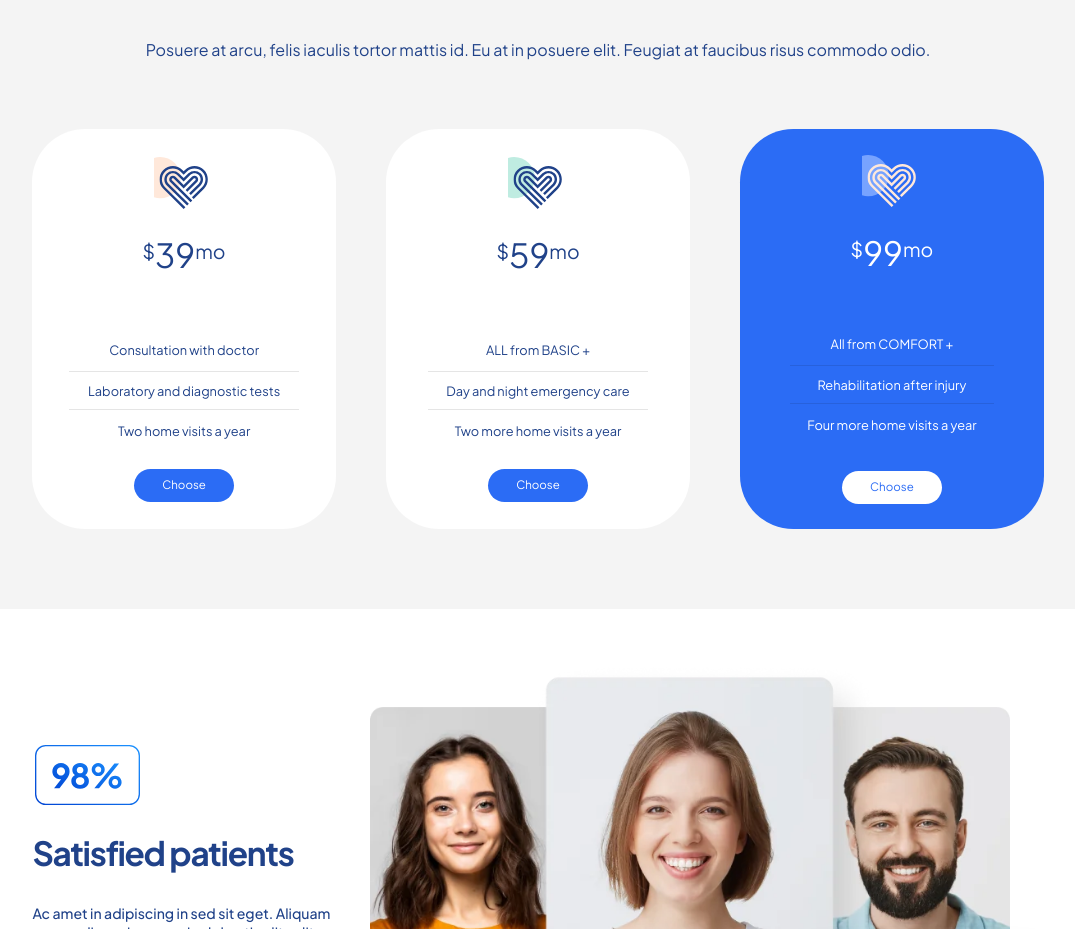
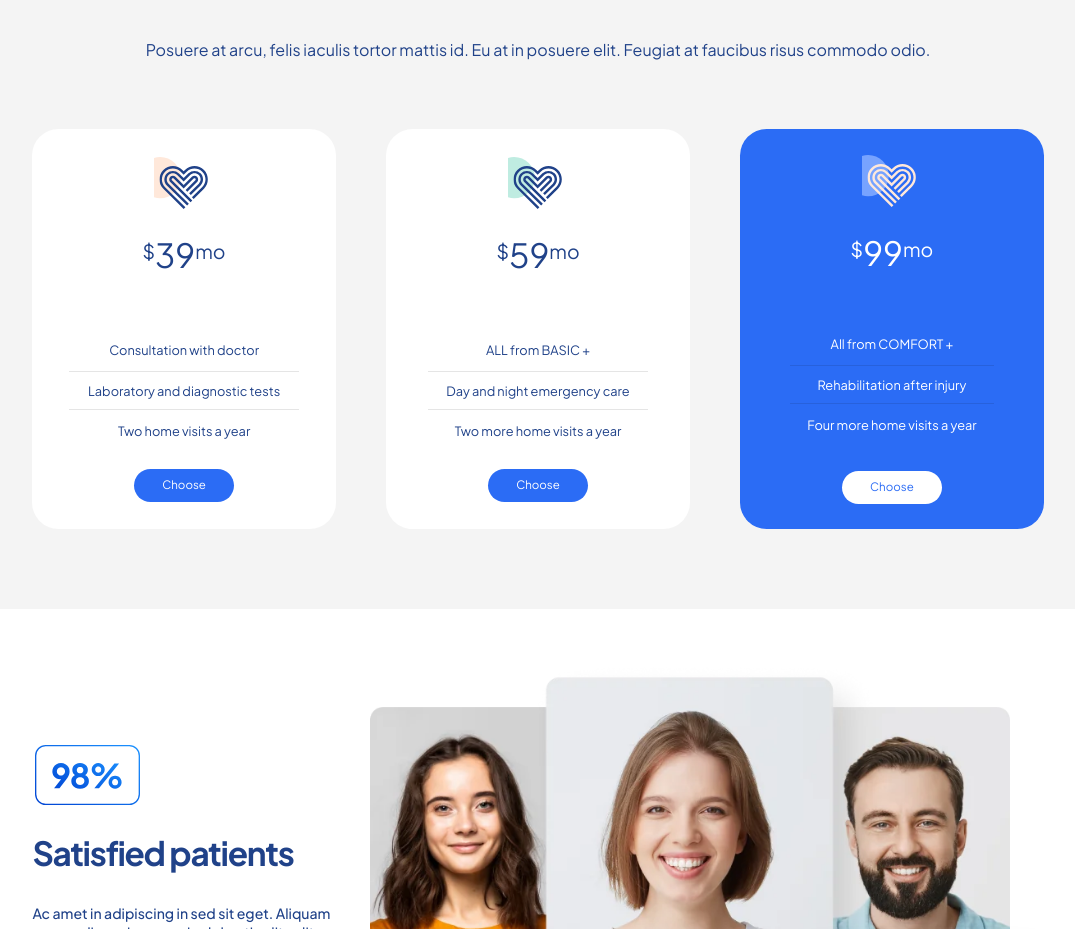
Before and after one commit to dyma-frost/my-react-project, a React (Create React App) app: page / in a window 1280 px wide. Shown: the part 3546-4475 px from the top of the page, without its empty margins (102-1177 px from the left). Built offline with nearby package versions, Linux system fonts and the light colour scheme.

Commit message:
fix style bug

```diff
--- a/src/components/HealthPlan/HealthPlan.scss
+++ b/src/components/HealthPlan/HealthPlan.scss
@@ -47,7 +47,7 @@
             [class*='card'] {
                 background-color: white;
                 width: 30%;
-                border-radius: 4.16vw;
+                border-radius: 2.08vw;
                 color: #204289;
                 font-family: 'Plus Jakarta Sans', sans-serif;
                 height: 31.25vw;
--- a/src/components/PricePlan/PricePlan.scss
+++ b/src/components/PricePlan/PricePlan.scss
@@ -7,7 +7,6 @@
     [class*='card'] {
         background-color: white;
         width: 23.5vw;
-
         border-radius: 2.08vw;
         color: #204289;
         font-family: 'Plus Jakarta Sans', sans-serif;
```
